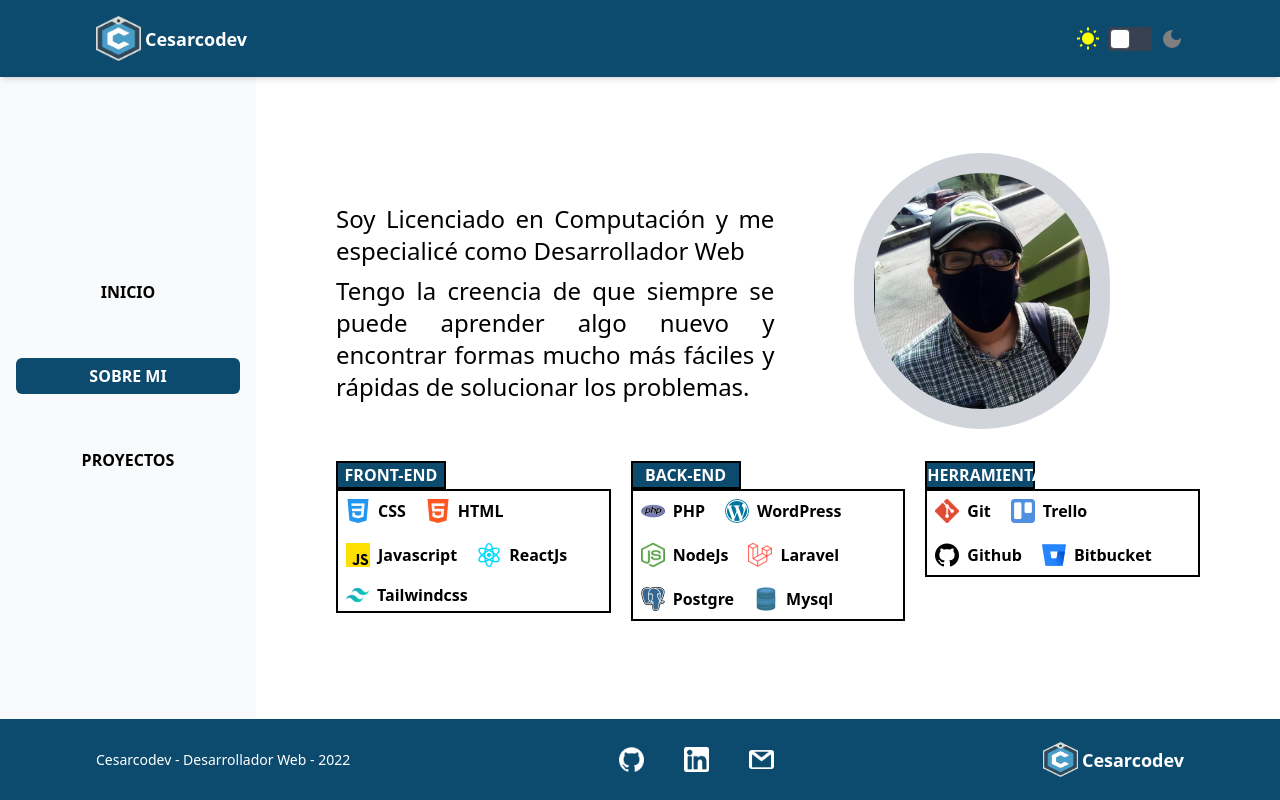
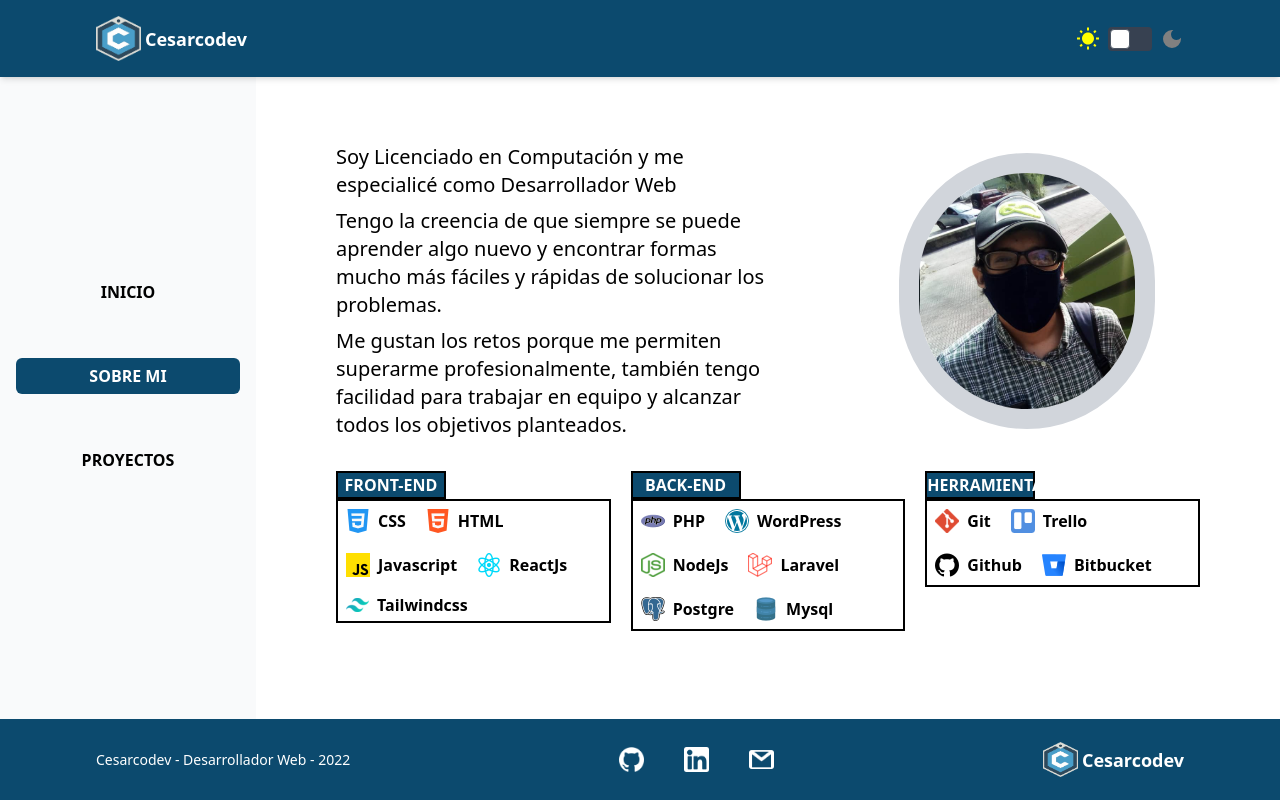
Before and after one commit to cesarcodev/Portfolio-cesarcodev, a React (Vite) app: page / in a window 1280 px wide. Both pictures are taken after a click on the link "SOBRE MI". Built offline with nearby package versions, Linux system fonts and the light colour scheme.

Commit message:
Función Loading

```diff
--- a/src/components/About.jsx
+++ b/src/components/About.jsx
@@ -3,8 +3,8 @@ import ItemsTechs from "./ItemsTechs";
 export default function About() {
   return (
     <div className="flex flex-col  md:justify-center h-full md:h-screen dark:bg-slate-800 dark:text-white">
-      <div className=" flex flex-col md:flex-row pt-0 md:pt-20 items-center px-0 pb-4 md:pb-0 md:px-20 ">
-        <div className="w-full order-2 md:order-1 md:w-3/5 text-2xl text-justify md:pr-20">
+      <div className=" flex flex-col md:flex-row pt-0 md:pt-20 items-center px-0 pb-4 md:pb-0 md:px-20 mb-8">
+        <div className="w-full order-2 md:order-1 md:w-3/5 text-xl  md:pr-20">
           <p className="mb-2">
             Soy Licenciado en Computación y me especialicé como Desarrollador
             Web
@@ -15,13 +15,13 @@ export default function About() {
             problemas.
           </p>
 
-          {/* <p>
+          <p>
             Me gustan los retos porque me permiten superarme profesionalmente,
             también tengo facilidad para trabajar en equipo y alcanzar todos los
             objetivos planteados.
-          </p> */}
+          </p>
         </div>
-        <div className="w-3/5 order-1 md:order-2 mb-8 md:w-2/5">
+        <div className="w-3/5 order-1 md:order-2 md:w-2/5 flex items-center justify-center">
           <img
             src="/portfolio-cesarcodev/foto.png"
             className="w-64 rounded-full border-[20px] border-gray-300"
--- a/src/components/HelloWord.jsx
+++ /dev/null
@@ -1,7 +0,0 @@
-import React from 'react'
-
-export default function HelloWord() {
-  return (
-    <div className='bg-sky-700 text-white'>HelloWord</div>
-  )
-}
--- a/src/components/Home.jsx
+++ b/src/components/Home.jsx
@@ -1,10 +1,8 @@
-import  CC  from "/portfolio-cesarcodev/cc.png";
-
 export default function Home() {
   return (
     <div className="flex flex-col justify-center h-full  md:h-screen items-center md:flex-row w-full dark:bg-slate-800">
       <div className="w-full md:w-2/5 md:flex md:pr-8 md:justify-end">
-        <img src={CC} className="md:w-96 w-19" />
+        <img src="/portfolio-cesarcodev/cc.png" className="md:w-96 w-19" />
       </div>
       <div className="w-full md:w-3/5 flex justify-center">
         <div className="text-center">
--- a/src/components/Loading.jsx
+++ b/src/components/Loading.jsx
@@ -1,6 +1,6 @@
-export default function Home() {
+export default function Loading({init = false}) {
   return (
-    <div className="flex justify-center h-full  md:h-screen items-center md:flex-row w-full dark:bg-slate-800">
+    <div className={`flex justify-center h-screen ${init ? "" : "pb-64"}  md:pb-0  md:h-screen items-center md:flex-row w-full dark:bg-slate-800`}>
       <div className="text-sky-900 w-32">
         <svg
           version="1.1"
--- a/src/components/Modal.jsx
+++ b/src/components/Modal.jsx
@@ -75,8 +75,8 @@ export default function Modal({ verModal, setVerModal, project }) {
             </button>
             <div className="overflow-hidden">
               <div className="flex flex-nowrap " ref={slideshow}>
-                {project.photos.map((photo) => (
-                  <div key={photo} className=" min-w-full relative ">
+                {project.photos.map((photo, index) => (
+                  <div key={index} className=" min-w-full relative ">
                     <img
                       src={`/portfolio-cesarcodev/Projects/${photo}`}
                       className="w-full align-top"
@@ -95,7 +95,7 @@ export default function Modal({ verModal, setVerModal, project }) {
                   <path
                     d="M11 1 3 9l8 8"
                     stroke="#1D2026"
-                    stroke-width="3"
+                    strokeWidth="3"
                     fill="none"
                     fillRule="evenodd"
                   ></path>
@@ -109,7 +109,7 @@ export default function Modal({ verModal, setVerModal, project }) {
                   <path
                     d="m2 1 8 8-8 8"
                     stroke="#1D2026"
-                    stroke-width="3"
+                    strokeWidth="3"
                     fill="none"
                     fillRule="evenodd"
                   ></path>
@@ -120,8 +120,8 @@ export default function Modal({ verModal, setVerModal, project }) {
               <div>{project.description}</div>
               <div>
               <span className="font-bold">Tecnologías: </span>
-                {project.technologies.map((technology) => (
-                   <span className="capitalize ">{technology} </span>
+                {project.technologies.map((technology, index) => (
+                   <span key={index} className="capitalize ">{technology} </span>
                 ))}
               </div>
               <div className="flex  gap-2 mt-2">
--- a/src/main.jsx
+++ b/src/main.jsx
@@ -1,10 +1,15 @@
-import React from 'react'
+import React, { Suspense, lazy} from "react";
+import Loading from "./components/Loading";
 import ReactDOM from 'react-dom/client'
-import App from './App'
+// import App from './App'
+const App = lazy(() => import('./App'));
+
 import './index.css'
 
 ReactDOM.createRoot(document.getElementById('root')).render(
   <React.StrictMode>
-    <App />
+     <Suspense fallback={<Loading init={true} />}>
+      <App />
+     </Suspense>
   </React.StrictMode>
 )
```
